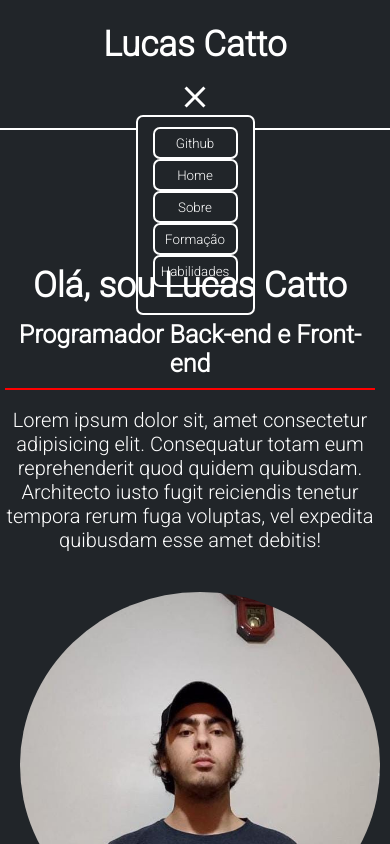
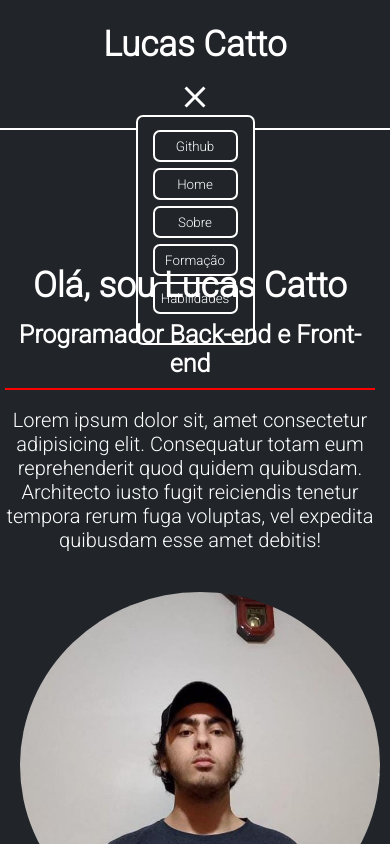
Before and after one commit to lucas-catto/lucas-catto.github.io, a plain HTML site: page index.html in a window 390 px wide. Both pictures are taken after a click on the button 195 px from the left and 97 px from the top of the page. Shown: the top 844 px of the page. Drawn offline with nearby package versions, Linux system fonts and the light colour scheme; files that its build step writes are made by us from their sources.

Commit message:
Much better now - header.

```diff
--- a/style.css
+++ b/style.css
@@ -25,6 +25,10 @@ header {
 
 }
 
+li {
+    background: #212529;
+}
+
 .nav-bar {
     display:         flex;
     justify-content: space-between;
@@ -42,6 +46,7 @@ header {
 .nav-list {
     display:         flex;
     align-items:     center;
+    background-color: #212529;
 }
 
 .nav-list ul {
@@ -51,16 +56,17 @@ header {
 }
 
 .nav-item {
-    margin: 0 15px;
+    margin: 3px 15px;
+
 }
 
 .nav-item button {
-    width:         85px;
-    height:        32px;
-    border-radius: 7px;
-    background-color: transparent;
-    color: white;
-    border: 2px solid white;
+    width:            85px;
+    height:           32px;
+    border-radius:    7px;
+    background-color: #212529;
+    color:            white;
+    border:           2px solid white;
 }
 
 .nav-button button {
@@ -80,6 +86,7 @@ header {
 
 .mobile-menu {
     display: none;
+    background-color: #212529;
 }
 
 
@@ -89,6 +96,7 @@ header {
     }
     .nav-item {
         display: none;
+        /* margin: 3px 0 0 0; */
     }
     .mobile-menu-icon {
         display: block;
```
